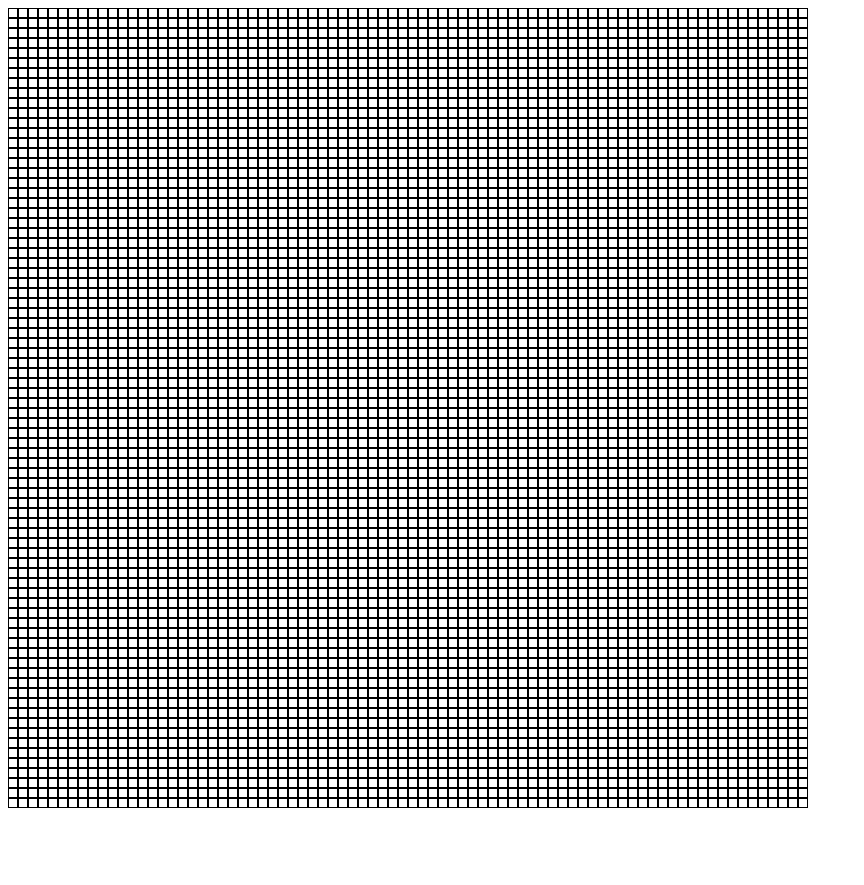
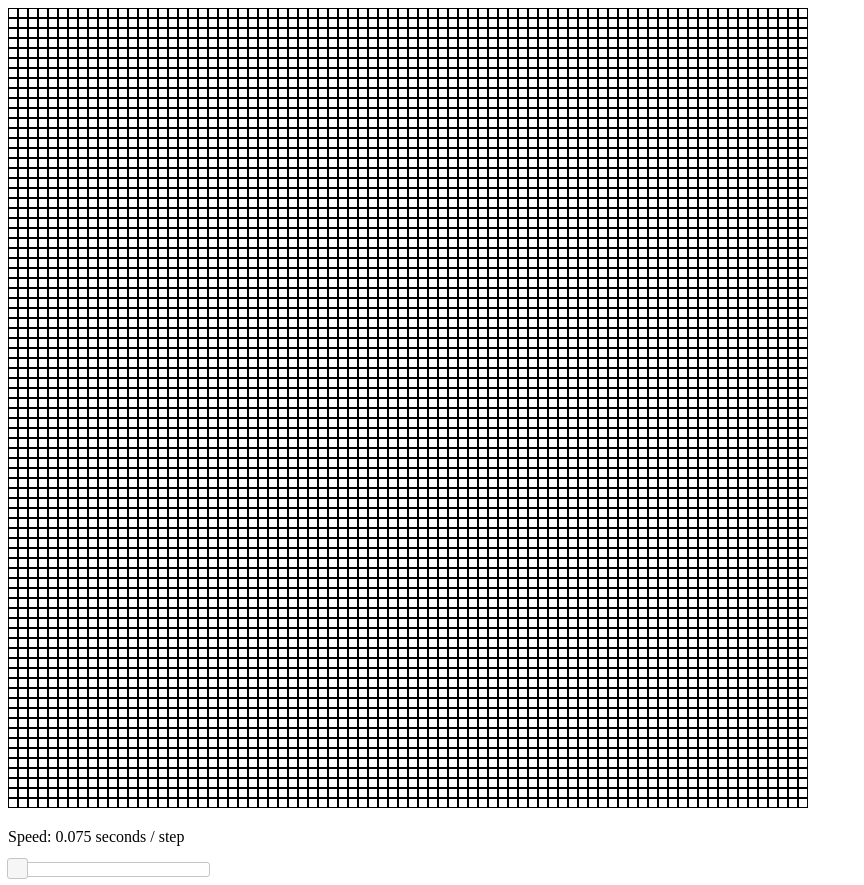
Before and after one commit to RLuckom/jsGameOfLife, a plain HTML site: page demo_GameOfLife.html in a window 1280 px wide. Shown: the whole page, without its empty margins (0-864 px from the left). Before the commit the page ends 820 px from the top, so only its background shows below. Drawn offline with nearby package versions, Linux system fonts and the light colour scheme.

Commit message:
added slider to control time.

```diff
--- a/demo_GameOfLife.html
+++ b/demo_GameOfLife.html
@@ -1,6 +1,9 @@
 <!DOCTYPE html>
 <html>
 	<head>
+		<link rel="stylesheet" type="text/css" href="http://code.jquery.com/ui/1.10.4/themes/smoothness/jquery-ui.css">
+		<script src="http://code.jquery.com/jquery-1.9.1.js"></script>
+		<script src="http://code.jquery.com/ui/1.10.4/jquery-ui.js"></script>
 		<script src="src/js/gameOfLife.js"></script>
 	</head>
 	<body>
--- a/src/js/gameOfLife.js
+++ b/src/js/gameOfLife.js
@@ -11,6 +11,7 @@ function GameOfLife(pixelWidth, pixelHeight, unitWidth, unitHeight) {
 	//Clockwise from 12 o'clock
 	this.dx = [0, 1, 1, 1, 0, -1, -1, -1];
 	this.dy = [-1, -1, 0, 1, 1, 1, 0, -1];
+	this.waitTime = 75;
 	this.pixelWidth = pixelWidth;
 	this.pixelHeight = pixelHeight;
 	this.unitWidth = unitWidth;
@@ -19,25 +20,36 @@ function GameOfLife(pixelWidth, pixelHeight, unitWidth, unitHeight) {
 	this.squareHeight = pixelHeight / unitHeight;
 	this.liveColor = 'black';
 	this.deadColor = 'white';
+	this.dead = 0;
+	this.alive = 1;
+	this.running = true;
+	this.div = document.createElement('div');
+	this.div.setAttribute('style', 'position: relative;');
 	this.svgns = "http://www.w3.org/2000/svg";
-	this.svg = document.createElementNS(this.svgns, "svg:svg");
-	this.svg.setAttribute('height', pixelHeight);
-	this.svg.setAttribute('width', pixelWidth);
-	this.svg.setAttribute('stroke-width', '2px');
-	this.svg.setAttribute('stroke', 'black');
-	this.alive = 1;
-	this.dead = 0;
-	this.running = true;
-	var s ="0 0 " + pixelWidth + " " + pixelHeight;
-	this.svg.setAttribute('viewBox', s);
-	this.svg.addEventListener("mouseleave", this.makeOnMouseLeave());
-	this.svg.addEventListener("mouseenter", this.makeOnMouseEnter());
+	this.svg = this.createSVG();
+	this.slider = this.createSlider();
+	this.div.appendChild(this.svg);
+	this.div.appendChild(this.slider);
 	this.worldMap = this.createSquares();
 	this.worldHeight = this.worldMap.length;
 	this.worldWidth = this.worldMap[0].length;
 }
 
 GameOfLife.prototype = {
+
+	/** Creates SVG element for board. */
+	createSVG: function() {
+		var svg = document.createElementNS(this.svgns, "svg:svg");
+		svg.setAttribute('height', this.pixelHeight);
+	    svg.setAttribute('width', this.pixelWidth);
+	    svg.setAttribute('stroke-width', '2px');
+	    svg.setAttribute('stroke', 'black');
+	    var s ="0 0 " + this.pixelWidth + " " + this.pixelHeight;
+	    svg.setAttribute('viewBox', s);
+	    svg.addEventListener("mouseleave", this.makeOnMouseLeave());
+	    svg.addEventListener("mouseenter", this.makeOnMouseEnter());
+	    return svg;
+	},
 
 	/** Makes the individual GridSquare objects representing the board.*/
 	createSquares: function() {
@@ -149,8 +161,7 @@ GameOfLife.prototype = {
 			var point = toggleSquares[n];
 			this.worldMap[point[1]][point[0]].toggleColor();
 		}
-		var worldMap = this;
-		window.setTimeout(worldMap.makeRunCallback(), 75);
+		window.setTimeout(this.makeRunCallback(), this.waitTime);
 	},
 
 	/**
@@ -211,6 +222,39 @@ GameOfLife.prototype = {
 			return this.alive;
 		}
 		return this.dead;
+	},
+
+	/** creates slider element. */
+	createSlider: function() {
+		var this_ = this;
+	    var sliderInput = document.createElement('input');
+	    sliderInput.setAttribute('type', 'text');
+	    var sliderLabel = document.createElement('label');
+	    sliderLabel.setAttribute('for', 'GoLSlider');
+	    var speedText = "Speed: " + this.waitTime / 1000 + " seconds / step";
+	    sliderLabel.textContent = speedText;
+	    var sliderSpec =  {
+			value: this_.waitTime,
+			min: 0,
+			max: 2000,
+			step: 25,
+			slide: function(event, ui) {
+				this_.waitTime = ui.value;
+				var speed = ui.value / 1000 + " seconds / step";
+				sliderLabel.textContent = "Speed: " + speed;
+			}
+		};
+		var sliderDiv = document.createElement('div');
+		var labelPara = document.createElement('p');
+	    var slider = document.createElement('div');
+	    $(slider).slider(sliderSpec);
+		var style = 'position: relative; display: block; width: 200px;';
+	    slider.setAttribute('style', style);
+	    slider.setAttribute('id', 'GoLSlider');
+	    labelPara.appendChild(sliderLabel);
+	    sliderDiv.appendChild(labelPara);
+	    sliderDiv.appendChild(slider);
+	    return sliderDiv;
 	}
 };
 
@@ -255,7 +299,6 @@ GridSquare.prototype = {
 	/** @return {int} - this.alive or this.dead, depending on cell state. */
 	getAliveOrDead: function() {
 		if (this.getColor() == this.liveColor) {
-			//console.log(this.alive)
 			return this.alive;
 		}
 		return this.dead;
@@ -292,5 +335,5 @@ GridSquare.prototype = {
  */
 function runGOL() {
 	var sGrid = new GameOfLife(800, 800, 80, 80);
-	document.body.appendChild(sGrid.svg);
+	document.body.appendChild(sGrid.div);
 }
```
